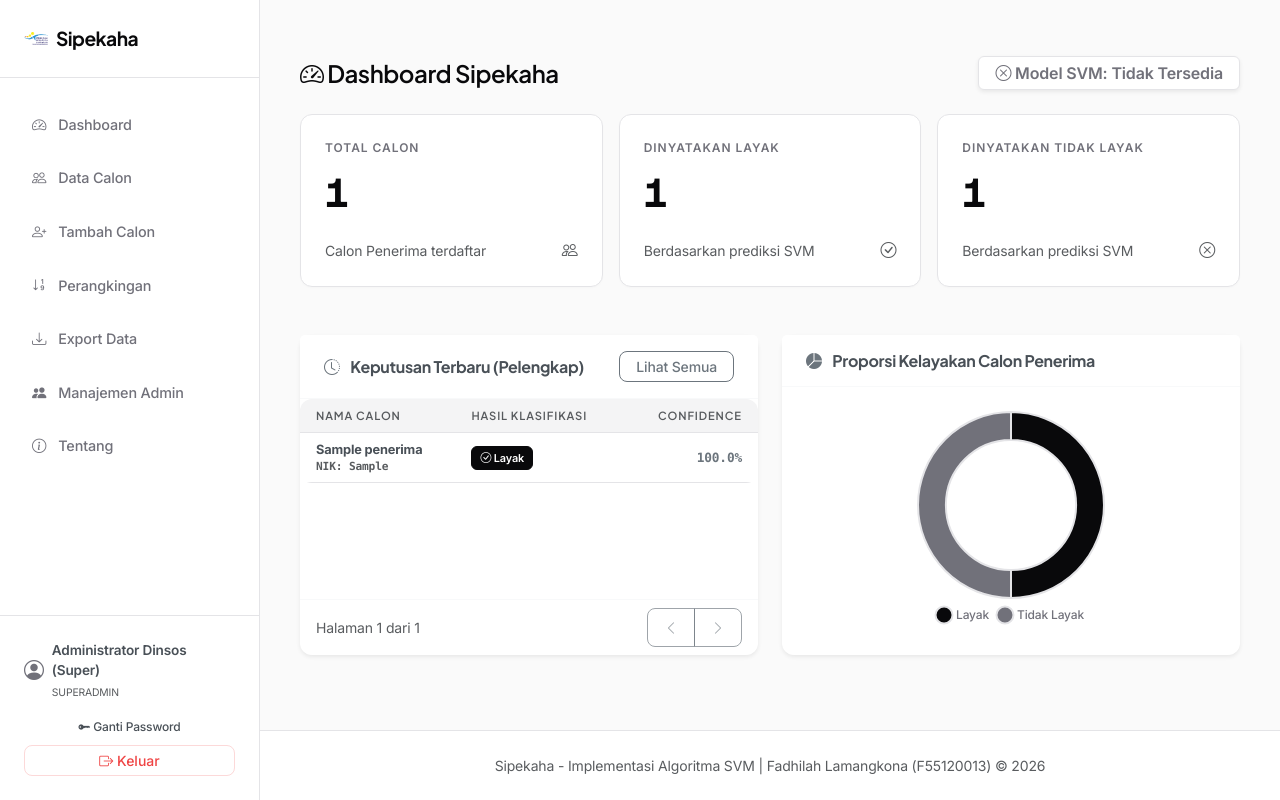
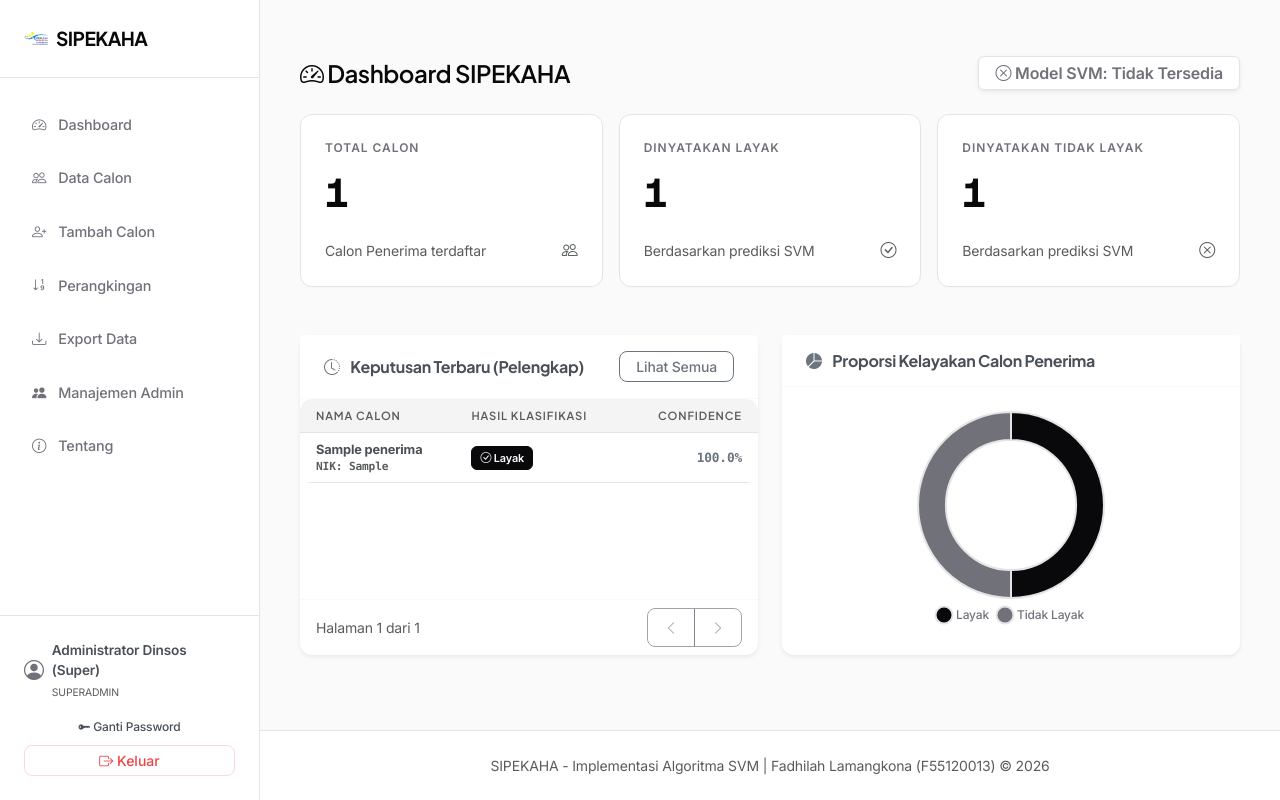
Before and after one commit to Fadhilah01/SISTEM-SPK-PKH-TA, a Flask app: template web/templates/dashboard.html in a window 1280 px wide. Run offline with Flask 3, Linux system fonts and the light colour scheme; the visitor is signed in with stand-in values (Sample User, id 1); tables that the repository leaves empty hold one stand-in row (values such as "Sample post"); the template is opened without the code that fills it: values that come from a table or form of the project are taken from there, most other values are stand-ins (such as "Sample title", 1, 10 or a date in 2020).

Commit message:
update case

```diff
--- a/web/templates/about.html
+++ b/web/templates/about.html
@@ -18,7 +18,7 @@
                         <tbody>
                             <tr>
                                 <td class="text-muted ps-0">Nama Sistem</td>
-                                <td><strong class="text-dark-emphasis">Sipekaha - SVM</strong></td>
+                                <td><strong class="text-dark-emphasis">SIPEKAHA - SVM</strong></td>
                             </tr>
                             <tr>
                                 <td class="text-muted ps-0">Algoritma Klasifikasi</td>
@@ -135,7 +135,7 @@
                                 <button class="accordion-button collapsed fw-semibold text-dark-emphasis" type="button"
                                     data-bs-toggle="collapse" data-bs-target="#faq-collapseOne" aria-expanded="false"
                                     aria-controls="faq-collapseOne" style="font-size: 0.9rem;">
-                                    Apa fungsi utama dari Sistem Sipekaha - SVM ini?
+                                    Apa fungsi utama dari Sistem SIPEKAHA - SVM ini?
                                 </button>
                             </h2>
                             <div id="faq-collapseOne" class="accordion-collapse collapse"
--- a/web/templates/base.html
+++ b/web/templates/base.html
@@ -4,7 +4,7 @@
 <head>
     <meta charset="UTF-8">
     <meta name="viewport" content="width=device-width, initial-scale=1.0">
-    <title>Sipekaha - {% block title %}Dashboard{% endblock %}</title>
+    <title>SIPEKAHA - {% block title %}Dashboard{% endblock %}</title>
     <link rel="shortcut icon" href="{{ url_for('static', filename='img/image.ico') }}" type="image/x-icon">
     <link href="https://cdn.jsdelivr.net/npm/bootstrap@5.3.3/dist/css/bootstrap.min.css" rel="stylesheet">
     <link rel="stylesheet" href="https://cdn.jsdelivr.net/npm/bootstrap-icons@1.11.3/font/bootstrap-icons.min.css">
@@ -20,7 +20,7 @@
                 <a class="sidebar-brand d-flex align-items-center" href="{{ url_for('dashboard.index') }}">
                     <img src="{{ url_for('static', filename='img/image.png') }}" alt="Logo" class="brand-logo me-2"
                         style="height: 24px; width: 24px; object-fit: contain;">
-                    <span>Sipekaha</span>
+                    <span>SIPEKAHA</span>
                 </a>
                 <button type="button" class="btn-close d-lg-none" id="sidebarClose" aria-label="Close"></button>
             </div>
@@ -111,7 +111,7 @@
                 <a class="sidebar-brand m-0 d-flex align-items-center" href="{{ url_for('dashboard.index') }}">
                     <img src="{{ url_for('static', filename='img/image.png') }}" alt="Logo" class="brand-logo me-2"
                         style="height: 24px; width: 24px; object-fit: contain;">
-                    <span>Sipekaha</span>
+                    <span>SIPEKAHA</span>
                 </a>
                 <div style="width: 40px;"></div> <!-- Spacer for center alignment -->
             </header>
@@ -127,7 +127,7 @@
             <!-- Footer -->
             <footer class="footer">
                 <div class="container-fluid text-center text-muted small">
-                    Sipekaha - Implementasi Algoritma SVM |
+                    SIPEKAHA - Implementasi Algoritma SVM |
                     Fadhilah Lamangkona (F55120013) &copy; 2026
                 </div>
             </footer>
--- a/web/templates/dashboard.html
+++ b/web/templates/dashboard.html
@@ -5,7 +5,7 @@
 <div class="stagger-container">
     <!-- Header -->
     <div class="d-flex justify-content-between align-items-center mb-4">
-        <h4 class="mb-0"><i class="bi bi-speedometer2"></i> Dashboard Sipekaha</h4>
+        <h4 class="mb-0"><i class="bi bi-speedometer2"></i> Dashboard SIPEKAHA</h4>
         <div>
             <span
                 class="badge {% if model_loaded %}badge-layak{% else %}badge-tidak-layak{% endif %} fs-6 px-3 py-2 shadow-sm">
--- a/web/templates/landing.html
+++ b/web/templates/landing.html
@@ -36,7 +36,7 @@
         <a href="#" class="nav-brand d-flex align-items-center">
             <img src="{{ url_for('static', filename='img/image.png') }}" alt="Logo" class="brand-logo me-2"
                 style="height: 20px; width: 20px; object-fit: contain;">
-            <span>Sipekaha</span>
+            <span>SIPEKAHA</span>
         </a>
         <div class="nav-links d-none d-md-flex">
             <a href="#simulator">Simulator</a>
@@ -60,7 +60,7 @@
 
         <!-- 1. HERO SECTION -->
         <header class="hero">
-            <div class="hero-tag">Sipekaha</div>
+            <div class="hero-tag">SIPEKAHA</div>
             <h1>
                 <span>Sistem Pendukung Keputusan</span> <br>
                 <span>Kelayakan Penerima Bantuan Program Keluarga Harapan (PKH)</span> <br>
@@ -512,7 +512,7 @@
         <!-- FOOTER -->
         <footer
             style="padding: 60px 8vw 120px 8vw; background-color: var(--bg-page); text-align: center; color: var(--text-light); font-size: 0.8rem; line-height: 1.6;">
-            SPK PKH SVM RBF | Hak Cipta &copy; 2026 Fadhilah Lamangkona (F55120013)<br>
+            SIPEKAHA SVM RBF | Hak Cipta &copy; 2026 Fadhilah Lamangkona (F55120013)<br>
             Teknik Informatika - Universitas Tadulako | Palu, Sulawesi Tengah
         </footer>
 
```
Also changed, not shown: docs/05-revisi/sesi-2026-07-07-finalisasi-dan-validasi.md (+1 -1 lines), docs/05-revisi/sesi-2026-07-07-nik-integration.md (+1 -1 lines), docs/05-revisi/sesi-2026-07-07-rapihkan-struktur-template.md (+1 -1 lines).
